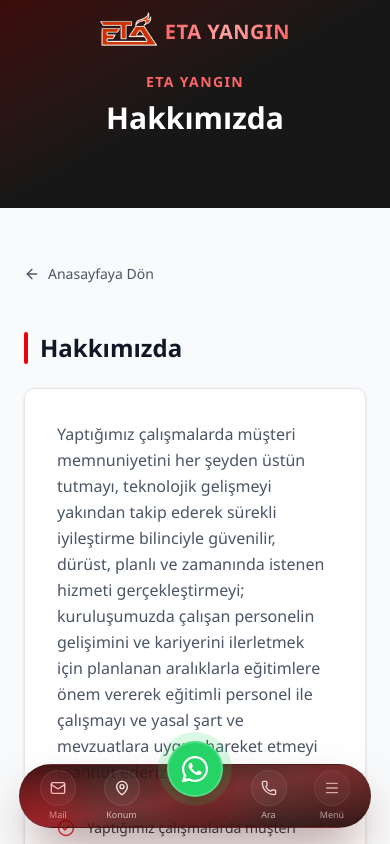
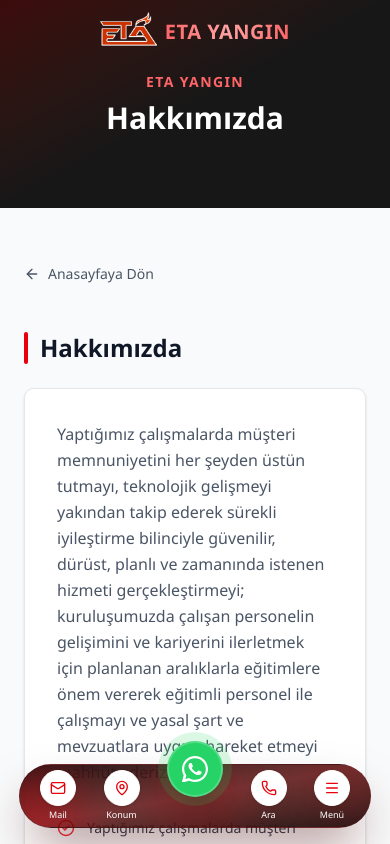
Before and after one commit to furkanarslan1/eta-yangin, a Next.js app: page /hakkimizda in a window 390 px wide. Shown: the top 844 px of the page. Built offline with nearby package versions, Linux system fonts and the light colour scheme.

Commit message:
style:footer and products, mbnavbar

```diff
--- a/components/Footer.tsx
+++ b/components/Footer.tsx
@@ -27,7 +27,7 @@ export default function Footer() {
       {/* Ana içerik */}
       <div className="mx-auto max-w-7xl px-6 py-14 grid grid-cols-1 gap-10 sm:grid-cols-2 lg:grid-cols-4">
         {/* Marka */}
-        <div className="flex flex-col gap-4 lg:col-span-2">
+        <div className="flex flex-col items-center gap-4 text-center sm:items-start sm:text-left lg:col-span-2">
           <Link href="/" className="flex items-center gap-2 w-fit">
             <Image
               src="/logo.png"
@@ -60,11 +60,11 @@ export default function Footer() {
         </div>
 
         {/* Hızlı linkler */}
-        <div className="flex flex-col gap-4">
+        <div className="flex flex-col items-center gap-4 text-center sm:items-start sm:text-left">
           <h3 className="text-sm font-semibold text-white uppercase tracking-widest">
             Sayfalar
           </h3>
-          <ul className="flex flex-col gap-2.5">
+          <ul className="flex flex-col items-center gap-2.5 sm:items-start">
             {navigations.map((nav) => (
               <li key={nav.href}>
                 <Link
@@ -79,21 +79,21 @@ export default function Footer() {
         </div>
 
         {/* İletişim */}
-        <div className="flex flex-col gap-4">
+        <div className="flex flex-col items-center gap-4 text-center sm:items-start sm:text-left">
           <h3 className="text-sm font-semibold text-white uppercase tracking-widest">
             İletişim
           </h3>
-          <ul className="flex flex-col gap-4">
+          <ul className="flex flex-col items-center gap-4 sm:items-start">
             {contactItems.map(({ icon: Icon, value, href }) => (
               <li key={value}>
                 <a
                   href={href}
                   target={href.startsWith("https") ? "_blank" : undefined}
                   rel={href.startsWith("https") ? "noopener noreferrer" : undefined}
-                  className="group flex items-start gap-3 text-sm text-white/70 hover:text-red-300 transition-colors duration-200"
+                  className="group block max-w-[18rem] text-center text-sm text-white/70 transition-colors duration-200 hover:text-red-300 sm:max-w-none sm:text-left"
                 >
-                  <Icon size={15} className="shrink-0 mt-0.5 text-red-400 group-hover:text-red-300 transition-colors" />
-                  {value}
+                  <Icon size={15} className="mr-1.5 inline-block align-[-2px] text-red-400 transition-colors group-hover:text-red-300" />
+                  <span className="leading-relaxed">{value}</span>
                 </a>
               </li>
             ))}
--- a/components/MobilNavbar.tsx
+++ b/components/MobilNavbar.tsx
@@ -20,31 +20,27 @@ function NavBtn({
   label,
   external,
   children,
-  hoverColor = "group-hover:bg-green-500/20 group-hover:border-green-400/40",
-  iconColor = "group-hover:text-green-300",
 }: {
   href: string;
   label: string;
   external?: boolean;
   children: React.ReactNode;
-  hoverColor?: string;
-  iconColor?: string;
 }) {
   return (
     <Link
       href={href}
       target={external ? "_blank" : undefined}
       rel={external ? "noopener noreferrer" : undefined}
-      className="flex flex-col items-center gap-0.5 group"
+      className="relative z-10 flex flex-col items-center gap-0.5 group"
     >
       <div
-        className={`flex items-center justify-center w-9 h-9 rounded-full bg-white/5 border border-white/10 transition-all duration-200 ${hoverColor}`}
+        className="flex items-center justify-center w-9 h-9 rounded-full bg-white border border-white shadow-sm transition-transform duration-200 group-hover:scale-105"
       >
-        <span className={`text-white transition-colors ${iconColor}`}>
+        <span className="text-red-600">
           {children}
         </span>
       </div>
-      <span className={`text-[9px] text-white/75 transition-colors ${iconColor}`}>
+      <span className="text-[9px] text-white">
         {label}
       </span>
     </Link>
@@ -60,7 +56,7 @@ export default function MobileNavbar() {
       <nav className="fixed bottom-4 left-1/2 -translate-x-1/2 z-50 md:hidden w-88">
         <div className="relative flex items-center justify-between h-16 px-5 rounded-full bg-linear-to-br from-neutral-900 via-red-950/80 to-neutral-900 border border-red-800/30 shadow-2xl shadow-red-950/50">
           {/* Blob'lar kendi overflow-hidden kutusunda */}
-          <div className="absolute inset-0 rounded-full overflow-hidden pointer-events-none">
+          <div className="absolute inset-0 z-0 rounded-full overflow-hidden pointer-events-none">
             <div className="absolute -top-4 -left-4 w-24 h-24 rounded-full bg-red-600/70 blur-2xl animate-blob-1" />
             <div className="absolute -bottom-4 -right-4 w-24 h-24 rounded-full bg-red-900/80 blur-2xl animate-blob-2" />
             <div className="absolute top-1/2 left-1/2 -translate-x-1/2 -translate-y-1/2 w-20 h-20 rounded-full bg-red-700/60 blur-2xl animate-blob-3" />
@@ -69,8 +65,6 @@ export default function MobileNavbar() {
           <NavBtn
             href="mailto:info@etayangin.com.tr"
             label="Mail"
-            hoverColor="group-hover:bg-blue-500/20 group-hover:border-blue-400/40"
-            iconColor="group-hover:text-blue-300"
           >
             <Mail size={16} />
           </NavBtn>
@@ -80,21 +74,17 @@ export default function MobileNavbar() {
             href="https://maps.google.com/?q=ETA+Yangın+Ankara"
             label="Konum"
             external
-            hoverColor="group-hover:bg-orange-500/20 group-hover:border-orange-400/40"
-            iconColor="group-hover:text-orange-300"
           >
             <MapPin size={16} />
           </NavBtn>
 
           {/* Orta boşluk */}
-          <div className="w-14" />
+          <div className="relative z-10 w-14" />
 
           {/* Telefon */}
           <NavBtn
             href="tel:+903123953383"
             label="Ara"
-            hoverColor="group-hover:bg-red-500/20 group-hover:border-red-400/40"
-            iconColor="group-hover:text-red-300"
           >
             <Phone size={16} />
           </NavBtn>
@@ -104,12 +94,12 @@ export default function MobileNavbar() {
             aria-expanded={open}
             aria-controls="mobile-menu"
             onClick={() => setOpen((value) => !value)}
-            className="flex flex-col items-center gap-0.5 group"
+            className="relative z-10 flex flex-col items-center gap-0.5 group"
           >
-            <div className="flex items-center justify-center w-9 h-9 rounded-full bg-white/5 border border-white/10 transition-all duration-200 group-hover:bg-white/15 group-hover:border-white/30">
-              <Menu size={16} className="text-white" />
+            <div className="flex items-center justify-center w-9 h-9 rounded-full bg-white border border-white shadow-sm transition-transform duration-200 group-hover:scale-105">
+              <Menu size={16} className="text-red-600" />
             </div>
-            <span className="text-[9px] text-white/75">Menü</span>
+            <span className="text-[9px] text-white">Menü</span>
           </button>
 
           {/* Orta: WhatsApp yükseltilmiş */}
--- a/components/ProductList.tsx
+++ b/components/ProductList.tsx
@@ -42,13 +42,13 @@ export default function ProductList() {
               </div>
 
               {/* Başlık alanı */}
-              <div className="flex items-center justify-between gap-3 px-4 py-3">
-                <span className="text-sm font-semibold text-neutral-800 group-hover:text-red-600 transition-colors duration-300">
+              <div className="flex items-center justify-between gap-3 bg-red-600 px-4 py-3 transition-colors duration-300 group-hover:bg-red-700">
+                <span className="text-sm font-semibold text-white">
                   {product.title}
                 </span>
                 <ArrowRight
                   size={16}
-                  className="shrink-0 text-red-500 -translate-x-1 transition-all duration-300 group-hover:translate-x-0"
+                  className="shrink-0 -translate-x-1 text-white transition-transform duration-300 group-hover:translate-x-0"
                 />
               </div>
             </Link>
--- a/lib/constants/services.ts
+++ b/lib/constants/services.ts
@@ -1,4 +1,5 @@
 import {
+  DraftingCompass,
   Flame,
   ShieldCheck,
   Package,
@@ -13,6 +14,12 @@ import {
 } from "lucide-react";
 
 export const services = [
+  {
+    title: "Projelendirme",
+    description:
+      "Yapınıza uygun yangın güvenliği çözümlerini standartlara göre projelendiriyor, uygulama öncesi teknik planlamayı hazırlıyoruz.",
+    icon: DraftingCompass,
+  },
   {
     title: "Yangın Söndürme Cihazları",
     description:
```
